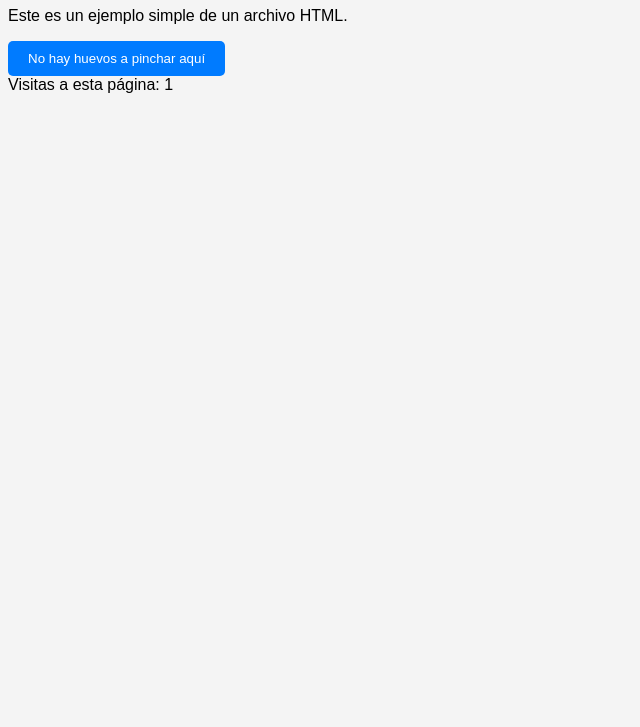
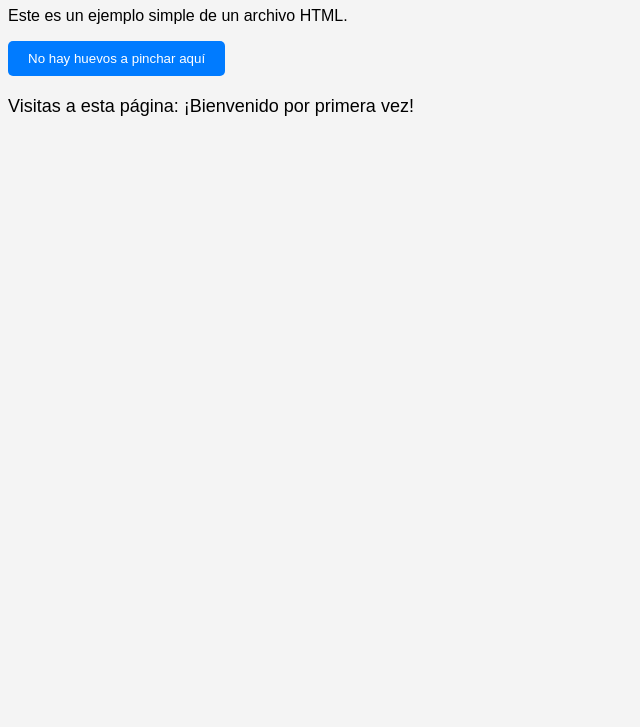
Before and after one commit to HectorCRZBQ/GitHubFlow, a plain HTML site: page index.html in a window 1280 px wide. Shown: the part 73-800 px from the top of the page, without its empty margins (0-640 px from the left). Drawn offline with Linux system fonts and the light colour scheme.

Commit message:
added welcome message

```diff
--- a/index.html
+++ b/index.html
@@ -18,6 +18,10 @@
         button:hover {
             background-color: #0056b3;
         }
+        .counter {
+            margin-top: 20px;
+            font-size: 18px;
+        }
     </style>
 </head>
 <body>
@@ -28,14 +32,23 @@
 </button>
 
 <div class="counter">
-        Visitas a esta página: <span id="contador">0</span>
+    Visitas a esta página: <span id="contador"></span>
 </div>
 
 <script>
+    // Mostrar alerta de bienvenida
+    alert('¡Gracias por visitar mi página!');
+
+    // Contador de visitas
     let visitas = localStorage.getItem('visitas') || 0;
     visitas++;
     localStorage.setItem('visitas', visitas);
+
+    if (visitas == 1) {
+        document.getElementById('contador').textContent = "¡Bienvenido por primera vez!";
+    } else {
         document.getElementById('contador').textContent = visitas;
+    }
 </script>
 </body>
 </html>
```
Lines whose indentation alone changed are shown as unchanged.
